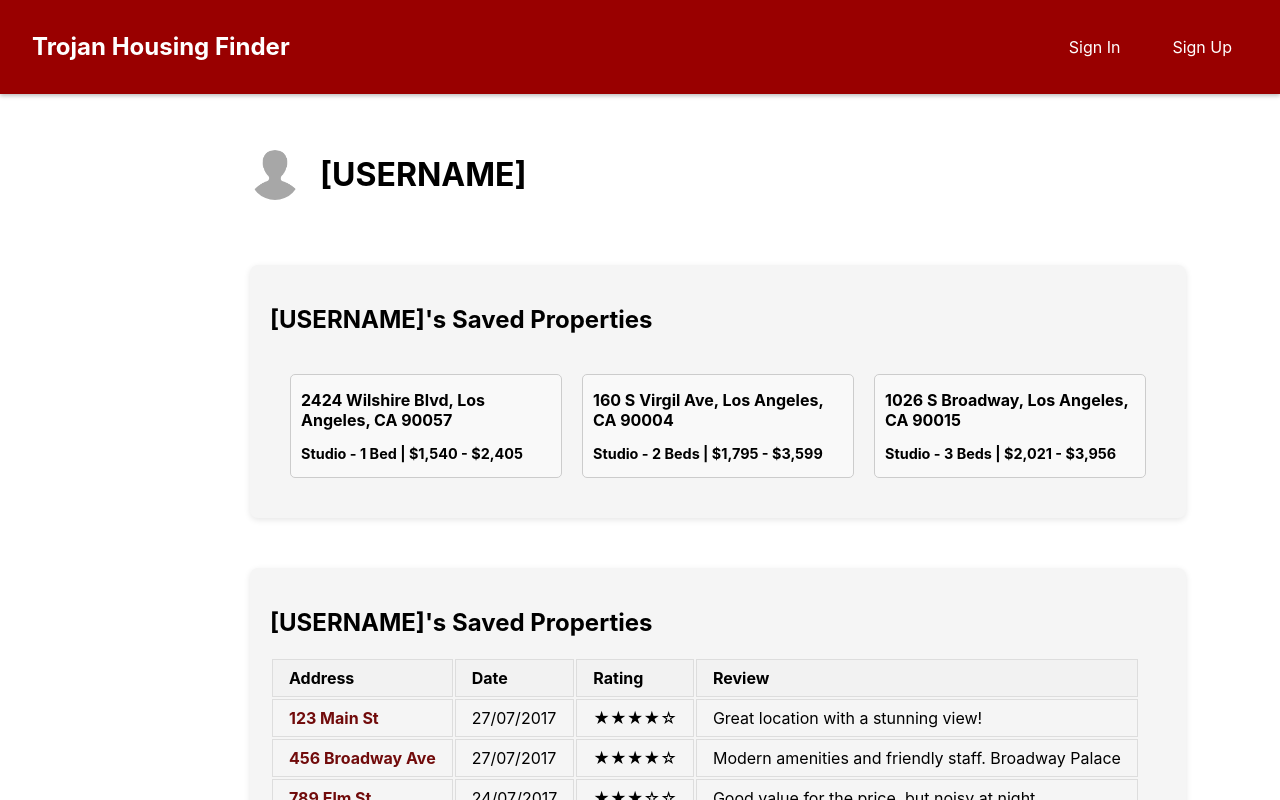
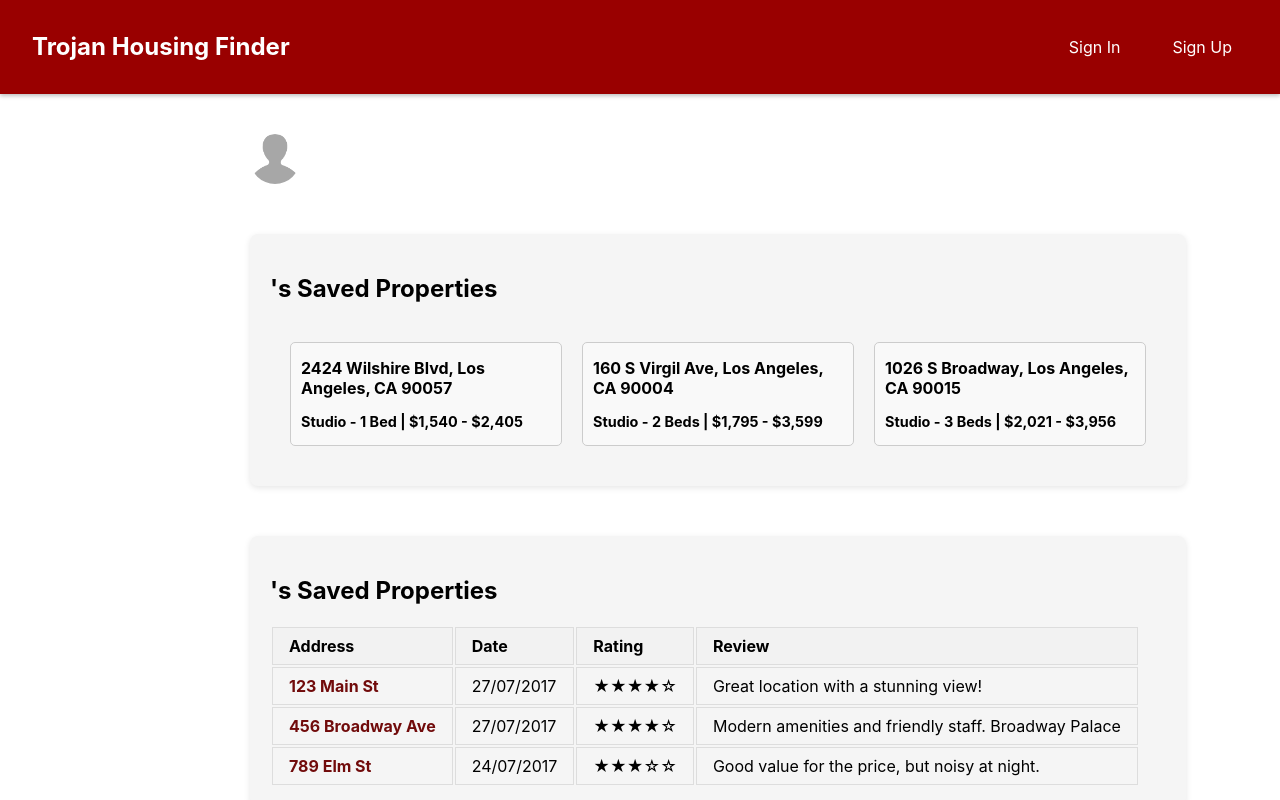
Before and after one commit to TrojanHousing/Frontend, a React (Create React App) app in the folder trojan-housing/: page /UserProfile in a window 1280 px wide. Built offline with nearby package versions, Linux system fonts and the light colour scheme.

Commit message:
linked user authentication to user profile page

```diff
--- a/trojan-housing/src/UserProfile.js
+++ b/trojan-housing/src/UserProfile.js
@@ -3,11 +3,13 @@ import Comments from './Comment';
 import SavedProperties from './SavedProperties';
 import Navbar from './Navbar';
 import Avatar from './images/user-avatar.jpg';
+import { useAuth } from './AuthenticationState';
 import './UserProfile.css';
 
 const username = "[USERNAME]"; // Username for all properties
 
 function UserProfile() {
+  const { user } = useAuth();
   return (
     <div className="user-profile">
       <Navbar />
@@ -15,17 +17,17 @@ function UserProfile() {
 
         <div className="user-info">
           <img src={Avatar} alt="USER PROFILE PICTURE" className="user-avatar" />
-          <h1>{username}</h1>
+          <h1>{user?.email}</h1>
         </div>
 
         <div className="interactions">
 
           <div className="saved-properties">
-            <h2>{username}'s Saved Properties</h2>
+            <h2>{user?.email}'s Saved Properties</h2>
             <SavedProperties />
           </div>
           <div className="user-comments">
-            <h2>{username}'s Saved Properties</h2>
+            <h2>{user?.email}'s Saved Properties</h2>
             <Comments />
           </div>
 
```
